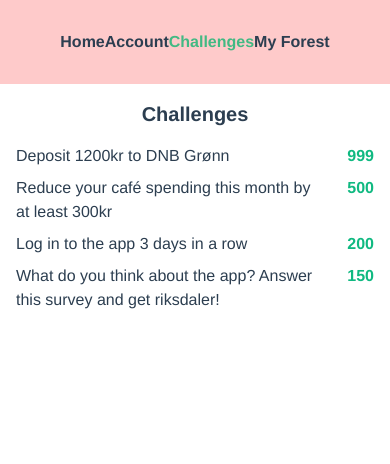
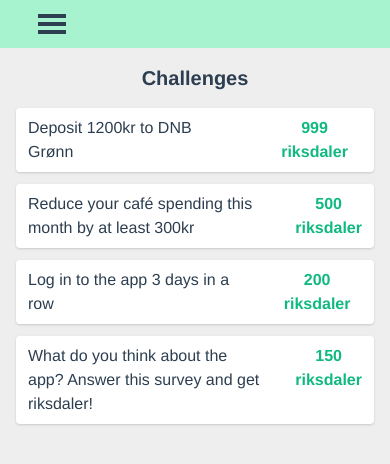
Before and after one commit to AndreasWintherMoen/trunktotree2, a Vue app in the folder client/: page /challenges in a window 390 px wide. Shown: the top 464 px of the page. Built offline with nearby package versions, Linux system fonts and the light colour scheme.

Commit message:
Add stuff

```diff
--- a/client/src/App.vue
+++ b/client/src/App.vue
@@ -1,14 +1,42 @@
 <template>
   <div>
-    <div id="nav" class="bg-red-200">
-      <router-link to="/">Home</router-link>
-      <router-link to="/account">Account</router-link>
-      <router-link to="/challenges">Challenges</router-link>
-      <router-link to="/forest">My Forest</router-link>
+    <div class="bg-green-200 h-12 flex content-center flex-grow">
+      <div id="nav" class="hidden sm:flex flex-grow flex-wrap justify-between content-center px-8">
+        <router-link to="/">Home</router-link>
+        <router-link to="/account">Account</router-link>
+        <router-link to="/challenges">Challenges</router-link>
+        <router-link to="/forest">My Forest</router-link>
+      </div>
+      <div id="nav" class="flex sm:hidden flex-grow flex-wrap justify-between content-center px-8">
+        <svg @click="toggleSidebar" viewBox="0 0 100 80" width="40" height="40" class="rounded-full cursor-pointer duration-150 hover:bg-gray-100 hover:bg-opacity-50">
+          <rect x="15" y="15" width="70" height="10" fill="#2c3e50"></rect>
+          <rect x="15" y="35" width="70" height="10" fill="#2c3e50"></rect>
+          <rect x="15" y="55" width="70" height="10" fill="#2c3e50"></rect>
+        </svg>
+      </div>
     </div>
+    <div v-if="sidebar" class="flex sm:hidden gap-2 flex-col px-8 pt-2">
+        <router-link @click="toggleSidebar" class="rounded bg-green-200 py-2" to="/">Home</router-link>
+        <router-link @click="toggleSidebar" class="rounded bg-green-200 py-2" to="/account">Account</router-link>
+        <router-link @click="toggleSidebar" class="rounded bg-green-200 py-2" to="/challenges">Challenges</router-link>
+        <router-link @click="toggleSidebar" class="rounded bg-green-200 py-2"  to="/forest">My Forest</router-link>
+      </div>
     <router-view />
   </div>
 </template>
+
+<script>
+import { ref } from 'vue';
+
+export default {
+  setup() {
+    const sidebar = ref(false);
+    const toggleSidebar = () => sidebar.value = !sidebar.value;
+
+    return { sidebar, toggleSidebar };
+  },
+}
+</script>
 
 <style>
 #app {
@@ -19,8 +47,8 @@
   color: #2c3e50;
 }
 
-#nav {
-  padding: 30px;
+body {
+  background: #eee;
 }
 
 #nav a {
@@ -28,7 +56,11 @@
   color: #2c3e50;
 }
 
+#nav svg {
+  color: ;
+}
+
 #nav a.router-link-exact-active {
-  color: #42b983;
+  color: #22b171;
 }
 </style>
--- a/client/src/components/atoms/Challenge.vue
+++ b/client/src/components/atoms/Challenge.vue
@@ -1,7 +1,7 @@
 <template>
-  <div class="flex justify-between">
-    <p class="mr-8 mb-2 text-left">{{ challenge.text }}</p>
-    <p class="font-bold text-green-500">{{ challenge.reward }}</p>
+  <div class="flex justify-between select-none rounded py-2 px-3 bg-white shadow hover:shadow-md duration-200">
+    <p class="mr-8 text-left">{{ challenge.text }}</p>
+    <p class="font-bold text-green-500">{{ challenge.reward }} riksdaler</p>
   </div>
 </template>
 
--- a/client/src/components/pages/Challenges.vue
+++ b/client/src/components/pages/Challenges.vue
@@ -1,11 +1,14 @@
 <template>
   <div class="p-4">
     <h2 class="font-bold text-xl pb-4">Challenges</h2>
-    <challenge
-      :challenge="challenge"
-      v-for="(challenge, i) in challenges"
-      :key="i"
-    />
+    <div class="flex flex-col gap-3">
+      <challenge
+        class="cursor-pointer"
+        :challenge="challenge"
+        v-for="(challenge, i) in challenges"
+        :key="i"
+      />
+    </div>
   </div>
 </template>
 
```
